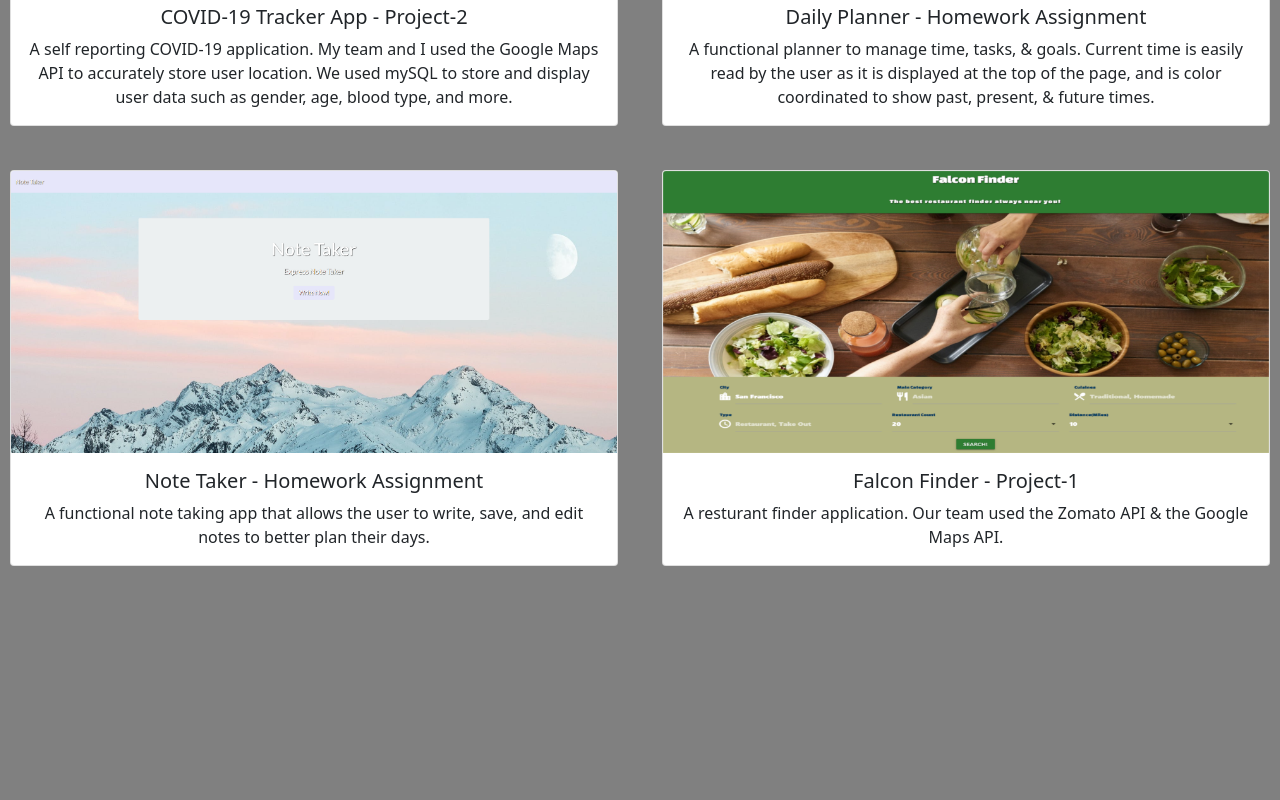
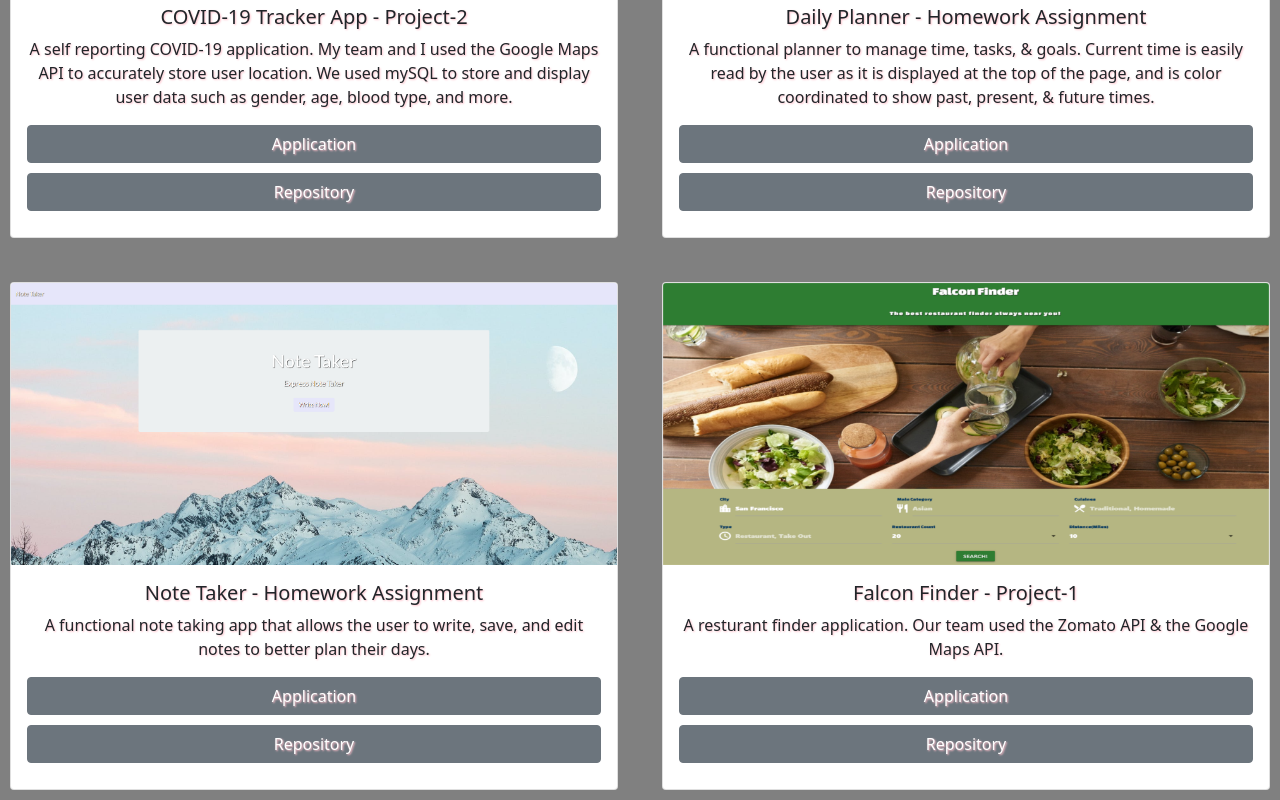
Before and after one commit to BreadBooks/BreadBooks, a website: page index.html in a window 1280 px wide. Shown: the part 1075-1875 px from the top of the page. Before the commit the page ends 1651 px from the top, so only its background shows below. Drawn offline with nearby package versions, Linux system fonts and the light colour scheme.

Commit message:
Card Edits

```diff
--- a/assets/css/style.css
+++ b/assets/css/style.css
@@ -1,5 +1,6 @@
 body {
     background-color: grey;
+    text-shadow: pink 1px 1px 2px;
 }
 
 .jumbotron {
@@ -8,6 +9,7 @@ body {
 
 .btn-secondary {
     margin-bottom: 10px;
+
 }
 
 .rounded-circle {
--- a/index.html
+++ b/index.html
@@ -40,6 +40,8 @@
         <div class="card-body">
           <h5 class="card-title text-center">COVID-19 Tracker App - Project-2</h5>
           <p class="card-text text-center">A self reporting COVID-19 application. My team and I used the Google Maps API to accurately store user location. We used mySQL to store and display user data such as gender, age, blood type, and more.</p>
+          <a href="https://tuxedoed-turtles-project-2.herokuapp.com/" target="_blank" class="btn btn-secondary text-center d-flex justify-content-center">Application</a>
+          <a href="https://github.com/SCastanedaMunoz/Project-2" target="_blank" class="btn btn-secondary text-center d-flex justify-content-center">Repository</a>
         </div>
       </div>
     </div>
@@ -49,6 +51,8 @@
         <div class="card-body">
           <h5 class="card-title text-center">Daily Planner - Homework Assignment</h5>
           <p class="card-text text-center">A functional planner to manage time, tasks, & goals. Current time is easily read by the user as it is displayed at the top of the page, and is color coordinated to show past, present, & future times.</p>
+          <a href="#" class="btn btn-secondary text-center d-flex justify-content-center">Application</a>
+          <a href="#" class="btn btn-secondary text-center d-flex justify-content-center">Repository</a>
         </div>
       </div>
     </div>
@@ -58,6 +62,8 @@
         <div class="card-body">
           <h5 class="card-title text-center">Note Taker - Homework Assignment</h5>
           <p class="card-text text-center">A functional note taking app that allows the user to write, save, and edit notes to better plan their days.</p>
+          <a href="#" class="btn btn-secondary text-center d-flex justify-content-center">Application</a>
+          <a href="#" class="btn btn-secondary text-center d-flex justify-content-center">Repository</a>
         </div>
       </div>
     </div>
@@ -67,6 +73,8 @@
         <div class="card-body">
           <h5 class="card-title text-center">Falcon Finder - Project-1 </h5>
           <p class="card-text text-center">A resturant finder application. Our team used the Zomato API & the Google Maps API. </p>
+          <a href="#" class="btn btn-secondary text-center d-flex justify-content-center">Application</a>
+          <a href="#" class="btn btn-secondary text-center d-flex justify-content-center">Repository</a>
         </div>
       </div>
     </div>
```
